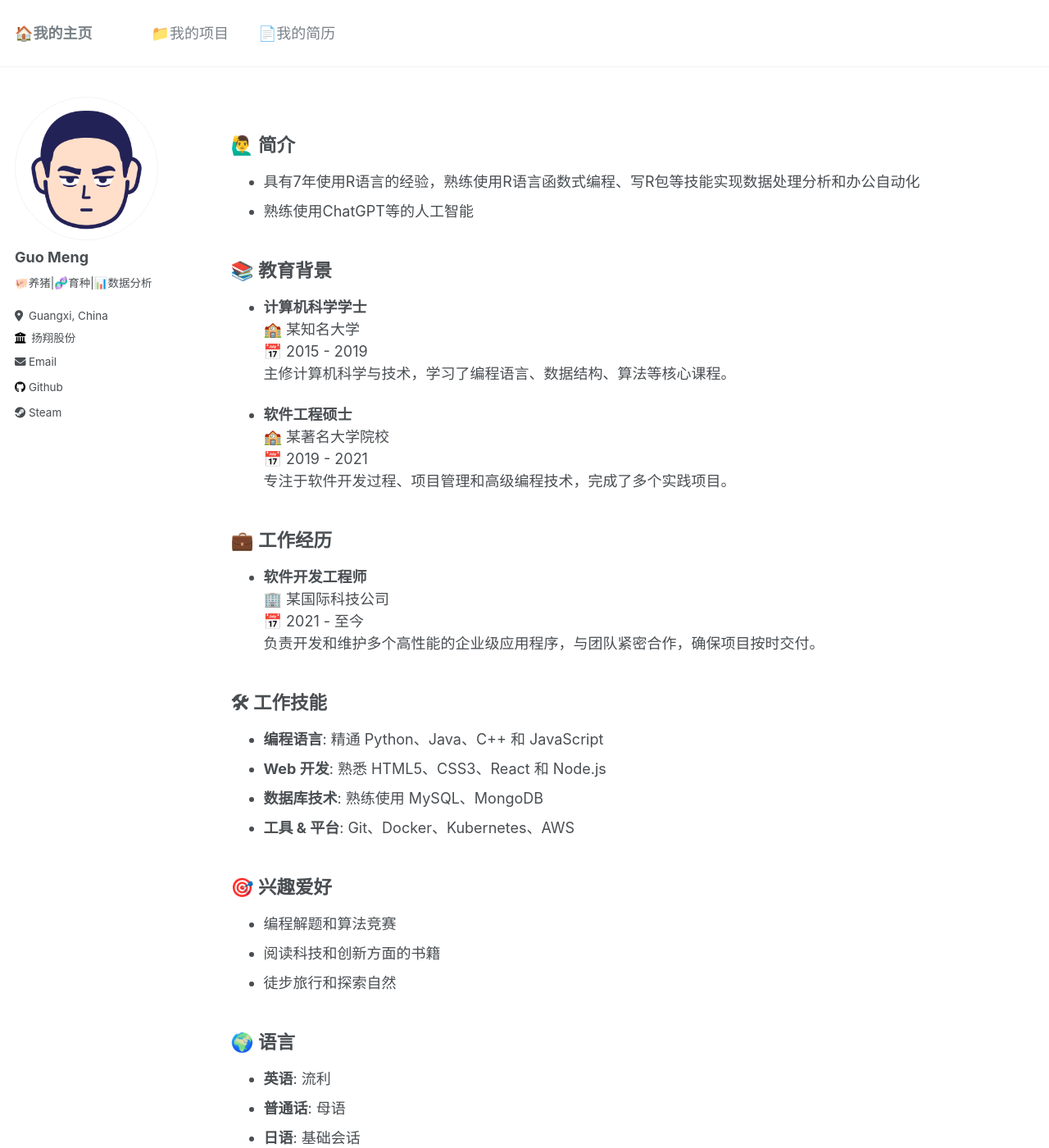
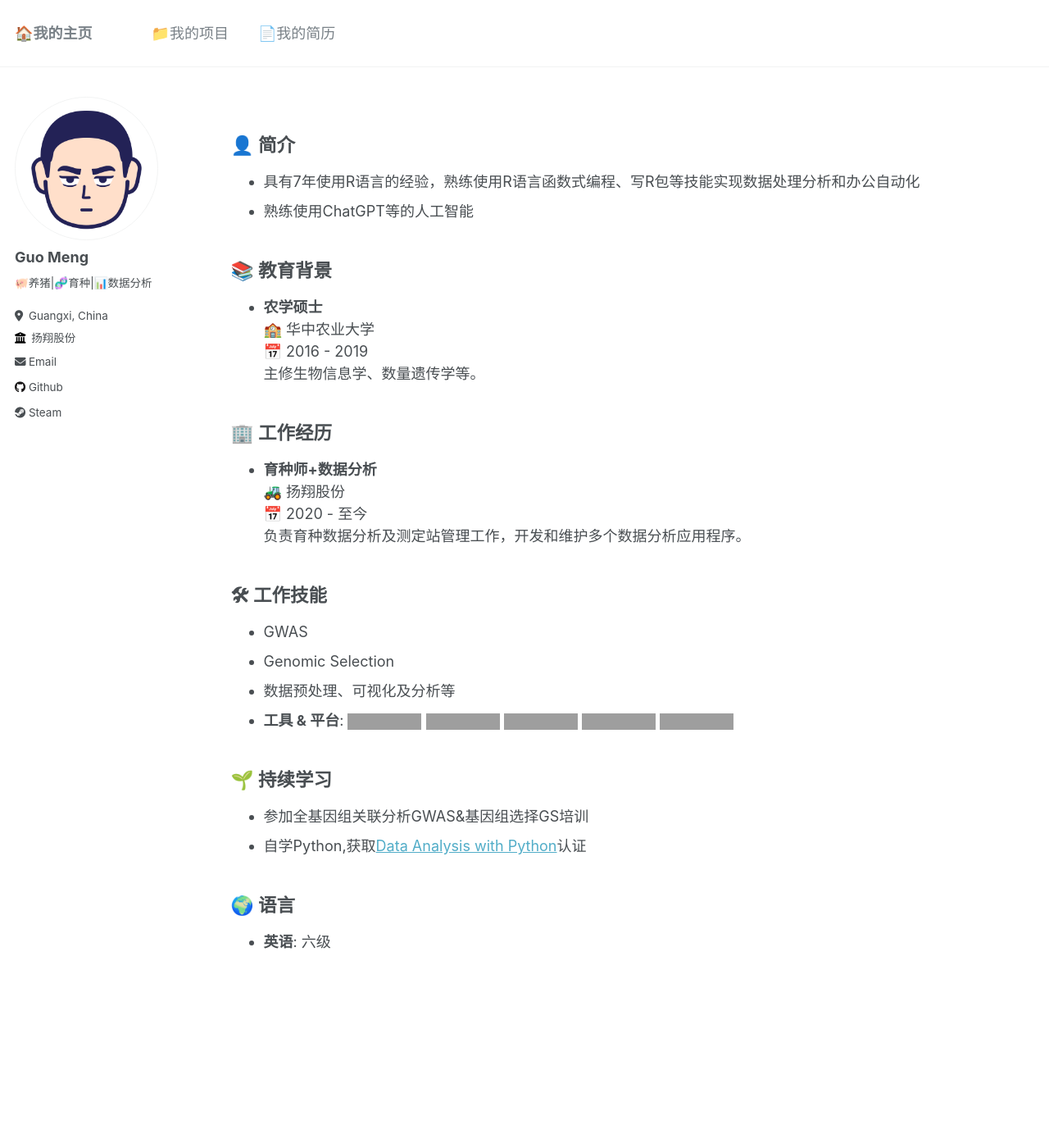
Before and after one commit to tony2015116/tony2015116.github.io, a Jekyll site: the page built from _pages/cv.md, in a window 1280 px wide and 1400 px high. Shown: the whole window at 82% size. Built offline with Jekyll 4.4.1, drawn with Linux system fonts in a browser that asks for light colours; a style sheet for code colours, icons or effects is not loaded; some of the changed text lies outside the part shown; grey boxes are pictures that could not be loaded.

Commit message:
2024-03-15

```diff
--- a/_pages/cv.md
+++ b/_pages/cv.md
@@ -7,67 +7,42 @@ redirect_from:
   - /resume
 ---
 
-## 🙋‍♂️ 简介
+## 👤️ 简介
 
 - 具有7年使用R语言的经验，熟练使用R语言函数式编程、写R包等技能实现数据处理分析和办公自动化
 - 熟练使用ChatGPT等的人工智能
 
 ## 📚 教育背景
 
-- **计算机科学学士**
-  🏫 某知名大学
-  📅 2015 - 2019
-  主修计算机科学与技术，学习了编程语言、数据结构、算法等核心课程。
+- **农学硕士**
+  🏫 华中农业大学
+  📅 2016 - 2019
+  主修生物信息学、数量遗传学等。
 
-- **软件工程硕士**
-  🏫 某著名大学院校
-  📅 2019 - 2021
-  专注于软件开发过程、项目管理和高级编程技术，完成了多个实践项目。
+## 🏢 工作经历
 
-## 💼 工作经历
-
-- **软件开发工程师**
-  🏢 某国际科技公司
-  📅 2021 - 至今
-  负责开发和维护多个高性能的企业级应用程序，与团队紧密合作，确保项目按时交付。
+- **育种师+数据分析**
+  🚜 扬翔股份
+  📅 2020 - 至今
+  负责育种数据分析及测定站管理工作，开发和维护多个数据分析应用程序。
 
 ## 🛠 工作技能
 
-- **编程语言**: 精通 Python、Java、C++ 和 JavaScript
-- **Web 开发**: 熟悉 HTML5、CSS3、React 和 Node.js
-- **数据库技术**: 熟练使用 MySQL、MongoDB
-- **工具 & 平台**: Git、Docker、Kubernetes、AWS
-
-## 🎯 兴趣爱好
-
-- 编程解题和算法竞赛
-- 阅读科技和创新方面的书籍
-- 徒步旅行和探索自然
-
-## 🌍 语言
-
-- **英语**: 流利
-- **普通话**: 母语
-- **日语**: 基础会话
-
-希望我的背景和技能能够与您的团队匹配，期待有机会贡献我的力量。
-
-
-
-
-## 💻 专业技能
-
--   **常用工具**:
+- GWAS
+- Genomic Selection
+- 数据预处理、可视化及分析等
+- **工具 & 平台**:
 ![R](https://img.shields.io/badge/-R-blue?&logo=R&logoColor=blue&labelColor=5c5c5c&color=1182c3)
     ![Excel](https://img.shields.io/badge/-Excel-blue?logo=microsoftexcel&logoColor=green&labelColor=5c5c5c&color=1182c3)
     ![Linux](https://img.shields.io/badge/-Linux-blue?logo=Linux&labelColor=5c5c5c&color=1182c3)
     ![GitHub](https://img.shields.io/badge/-GitHub-blue?logo=GitHub&labelColor=5c5c5c&color=1182c3)
     ![OpenAI](https://img.shields.io/badge/-ChatGPT-blue?logo=openai&logoColor=green&labelColor=5c5c5c&color=1182c3)
 
--   **Web 开发**: 熟练掌握 HTML5、CSS3、React 和 Node.js。
--   **数据库技术**: 拥有 MySQL 和 MongoDB 的实践经验。
--   **DevOps & 云服务**: 熟悉使用 Docker、Kubernetes 和 AWS。
+## 🌱 持续学习
 
-## 🛠 工作经验
+- 参加全基因组关联分析GWAS&基因组选择GS培训
+- 自学Python,获取[Data Analysis with Python](https://www.example.com/python-data-analysis)认证
 
-我在一家国际知名科技公司担任软件开发工程师，负责设计和实现高性能的企业级应用。通过与团队紧密合作，我们成功提高了项目交付的效率和质量。
+## 🌍 语言
+
+- **英语**: 六级
```
Also changed, not shown: _pages/about.md (+5 -5 lines), _pages/project.md (+2 -3 lines).
